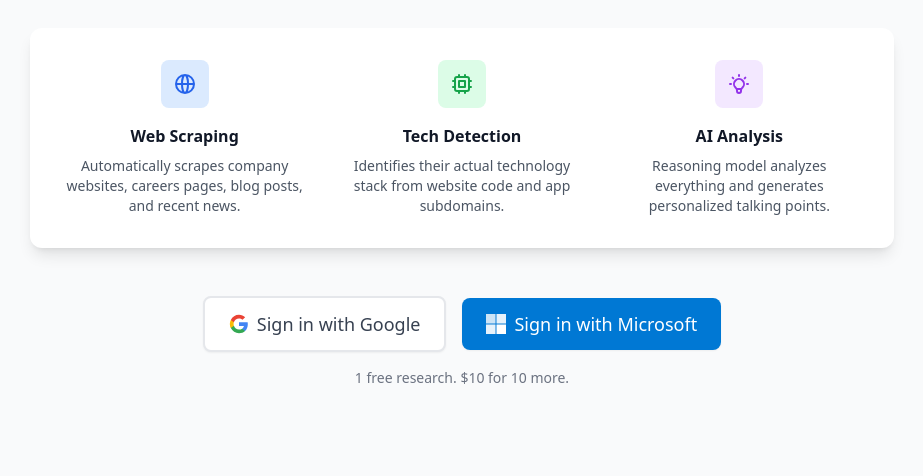
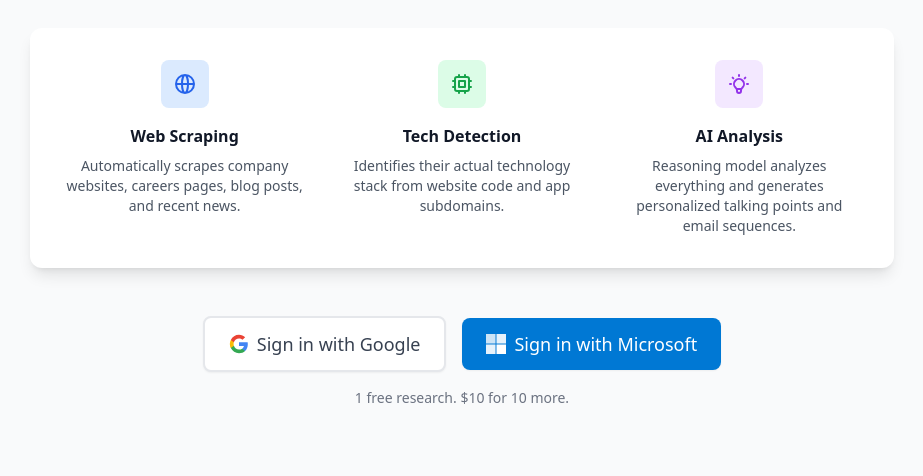
Before and after one commit to KeatonForrest/auggie, a FastAPI app: page / in a window 1280 px wide. Shown: the part 259-735 px from the top of the page, without its empty margins (178-1101 px from the left). Run offline with FastAPI, Linux system fonts and the light colour scheme; parts of the project's set-up code (start-up, migrations or seed data) failed here and were passed over; some libraries are stand-ins or nearby versions.

Commit message:
Add email sequences to AI Analysis feature description
Co-Authored-By: Claude Opus 4.5 <noreply@anthropic.com>

```diff
--- a/templates/landing.html
+++ b/templates/landing.html
@@ -78,7 +78,7 @@
                         </svg>
                     </div>
                     <h3 class="font-semibold text-gray-900 mb-2">AI Analysis</h3>
-                    <p class="text-sm text-gray-600">Reasoning model analyzes everything and generates personalized talking points.</p>
+                    <p class="text-sm text-gray-600">Reasoning model analyzes everything and generates personalized talking points and email sequences.</p>
                 </div>
             </div>
         </div>
```
